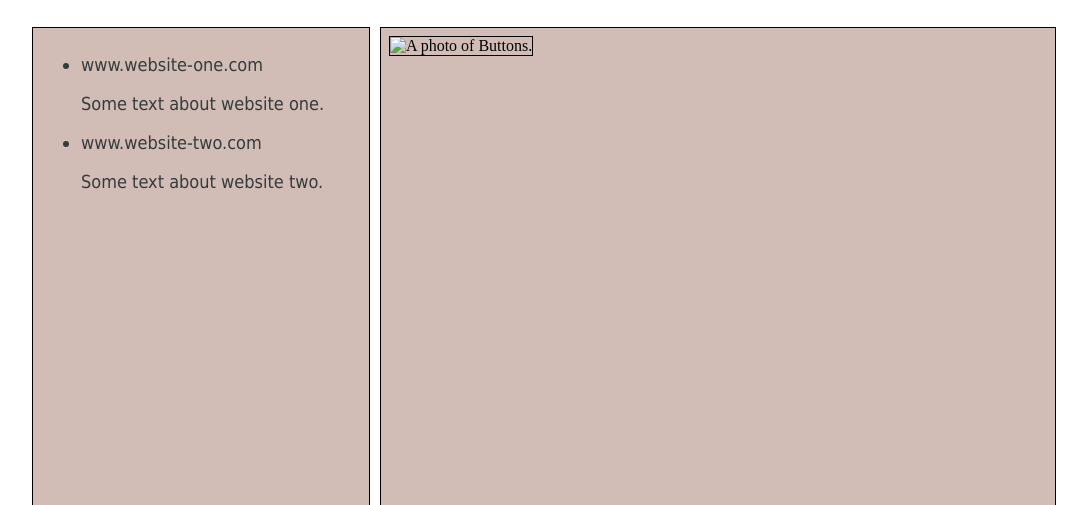
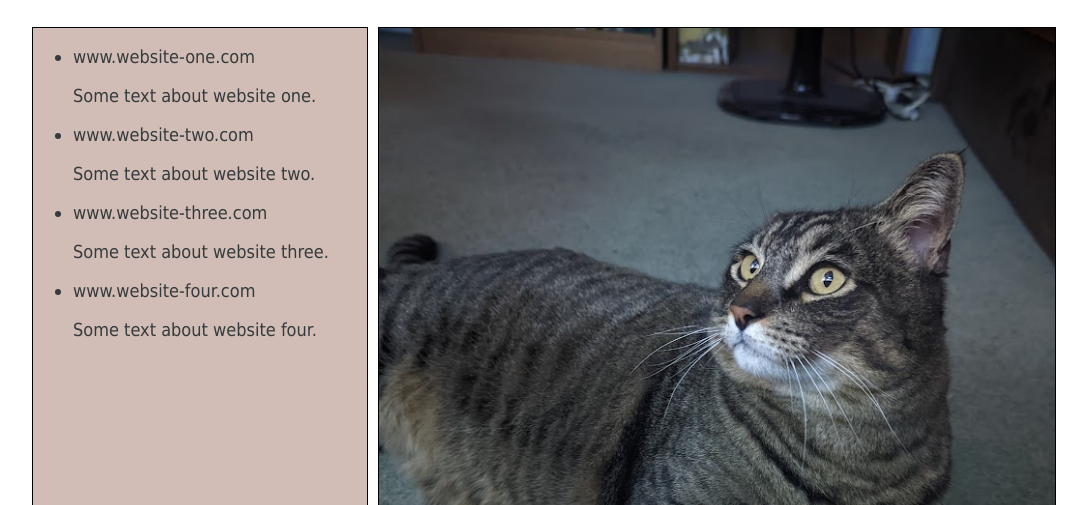
Before and after one commit to Voduu/buttons, a plain HTML site: page pages/websites.html in a window 1280 px wide. Shown: the part 295-800 px from the top of the page, without its empty margins (96-1183 px from the left). Drawn offline with Linux system fonts and the light colour scheme.

Commit message:
updated websites page and styles

```diff
--- a/pages/websites.html
+++ b/pages/websites.html
@@ -18,17 +18,21 @@
         <h2>Highly Frequented Websites...</h2>
 
         <div class="websites-grid">
-            <div class="website-grid-item grid-item-1">
+            <div class="website-grid-item website-grid-item-1">
                 <ul>
                     <li>www.website-one.com</li>
                     <p>Some text about website one.</p>
                     <li>www.website-two.com</li>
                     <p>Some text about website two.</p>
+                    <li>www.website-three.com</li>
+                    <p>Some text about website three.</p>
+                    <li>www.website-four.com</li>
+                    <p>Some text about website four.</p>
                 </ul>
             </div>
 
-            <div class="website-grid-item grid-item-2">
-                <img src="photos/buttons-websites.png"
+            <div class="website-grid-item website-grid-item-2">
+                <img src="../img/buttons-websites.jpg"
                      alt="A photo of Buttons.">
             </div>
         </div>
--- a/styles.css
+++ b/styles.css
@@ -110,10 +110,21 @@ p, ul, textarea,
     height: inherit;
 }
 
-.website-grid-item {
+.website-grid-item-1 {
     background-color: #D1BDB5;
     border: 1px solid black;
-    padding: 8px;
+    height: 766px;
+}
+
+.website-grid-item-2 {
+    height: 766px;
+}
+
+.website-grid-item img {
+    border: 1px solid black;
+    object-fit: cover;
+    height: 766px;
+    width: 676px;
 }
 
 .photos-grid {
```
